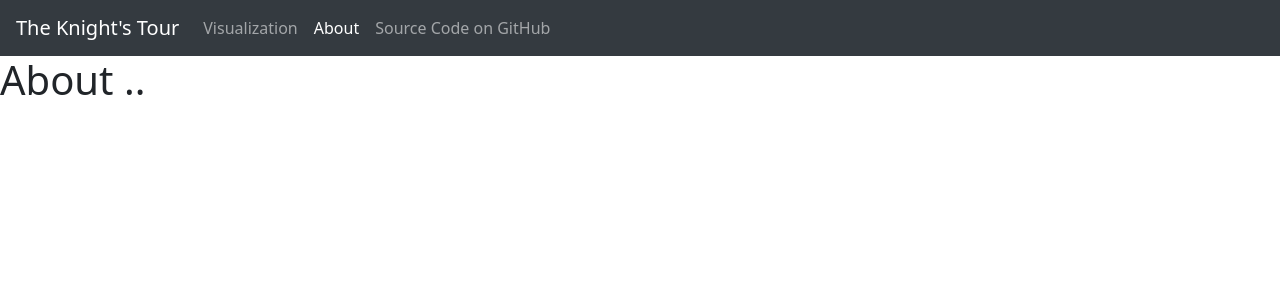
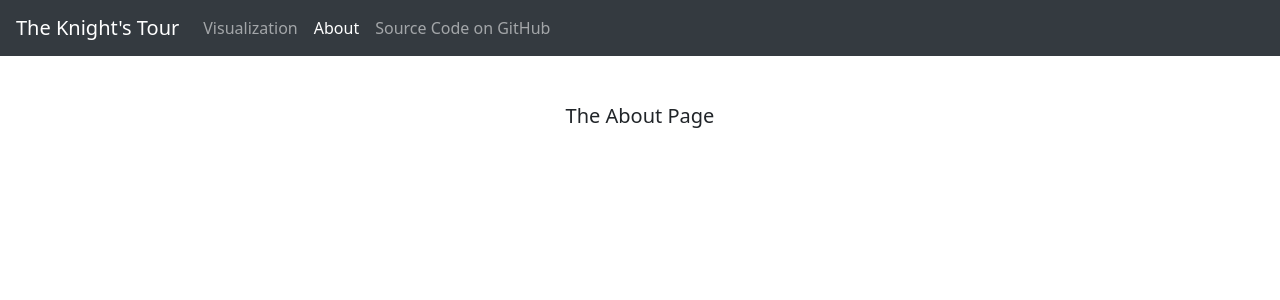
Before and after one commit to obadakhalili/The-Knights-Tour, a Vue app: page /#/about in a window 1280 px wide. Shown: the top 300 px of the page. Built offline with nearby package versions, Linux system fonts and the light colour scheme.

Commit message:
Derefactore branch

```diff
--- a/src/views/About.vue
+++ b/src/views/About.vue
@@ -1,5 +1,7 @@
 <template>
-  <h1>About ..</h1>
+  <div class="container">
+    <h5 class="text-center mt-5">The About Page</h5>
+  </div>
 </template>
 
 <script>
--- a/src/warnsdorff/index.js
+++ b/src/warnsdorff/index.js
@@ -1,3 +1,4 @@
+
 function allPossibleMoves(position, takenSpots) {
   position = position[1] - 1 + ("abcdefgh".indexOf(position[0]) << 4) // Convert
 
```
Also changed, not shown: src/components/Chessboard.vue (+0 -11 lines).
